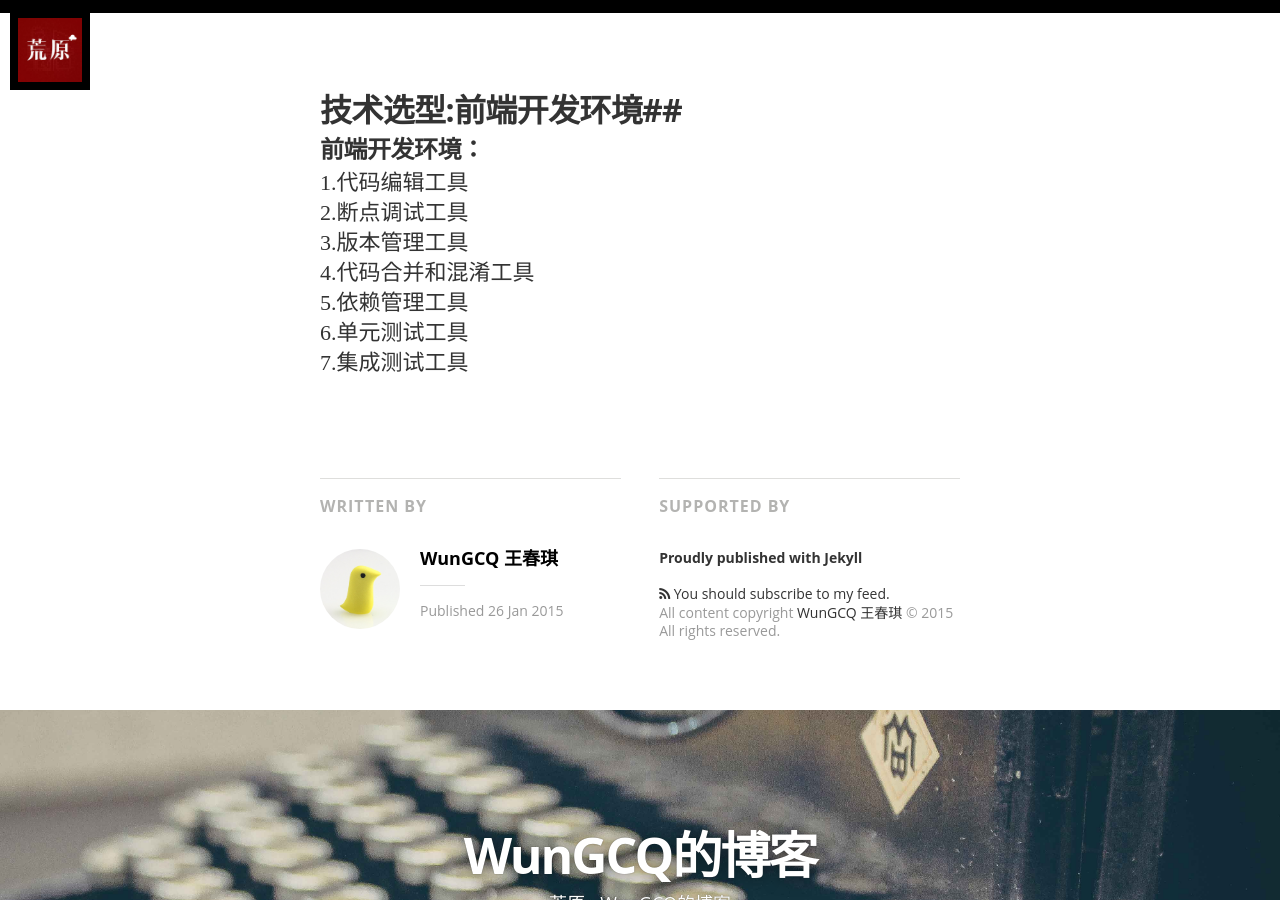
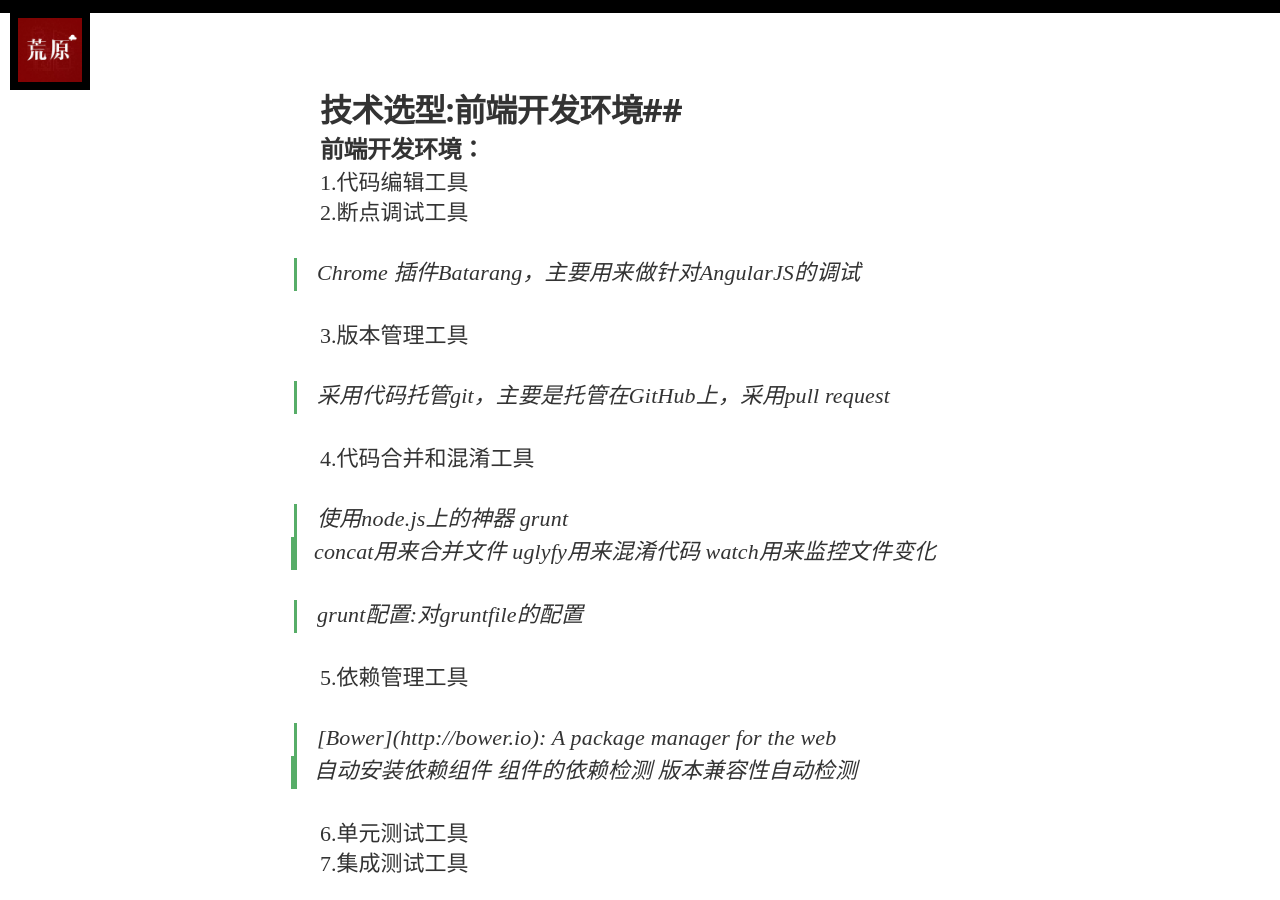
Before and after one commit to wcqblog/wcqblog.github.io, a Jekyll site: the page built from _posts/2015-1-26-前端开发环境.markdown, in a window 1280 px wide and 900 px high, scrolled down 887 px. Built offline with Jekyll 4.4.1, drawn with Linux system fonts in a browser that asks for light colours; nearby versions of some CDN libraries; some web fonts are replaced; Markdown is read by kramdown in place of the engine named in the settings.

Commit message:
Update 2015-1-26-前端开发环境.markdown

```diff
--- a/_posts/2015-1-26-前端开发环境.markdown
+++ b/_posts/2015-1-26-前端开发环境.markdown
@@ -10,8 +10,24 @@ image: /assets/article_images/angular/angular.jpg
 ###前端开发环境：
 1.代码编辑工具<br>
 2.断点调试工具<br>
+> Chrome 插件*Batarang*，主要用来做针对AngularJS的调试
+
 3.版本管理工具<br>
+> 采用代码托管*git*，主要是托管在GitHub上，采用pull request
+
 4.代码合并和混淆工具<br>
+> 使用node.js上的神器 *grunt*
+>>   *concat*用来合并文件
+>>   *uglyfy*用来混淆代码
+>>   *watch*用来监控文件变化
+
+> grunt配置:对gruntfile的配置
+
 5.依赖管理工具<br>
+> *[Bower]*(http://bower.io): A package manager for the web
+>>   自动安装依赖组件
+>>   组件的依赖检测
+>>   版本兼容性自动检测
+
 6.单元测试工具<br>
 7.集成测试工具<br>
```
